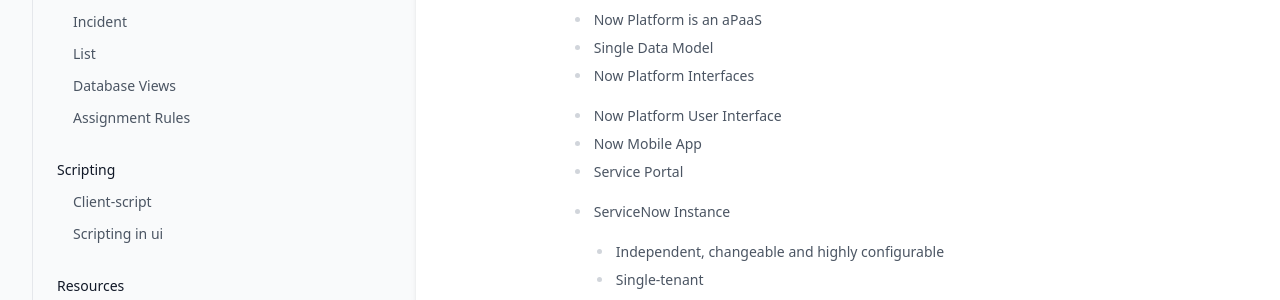
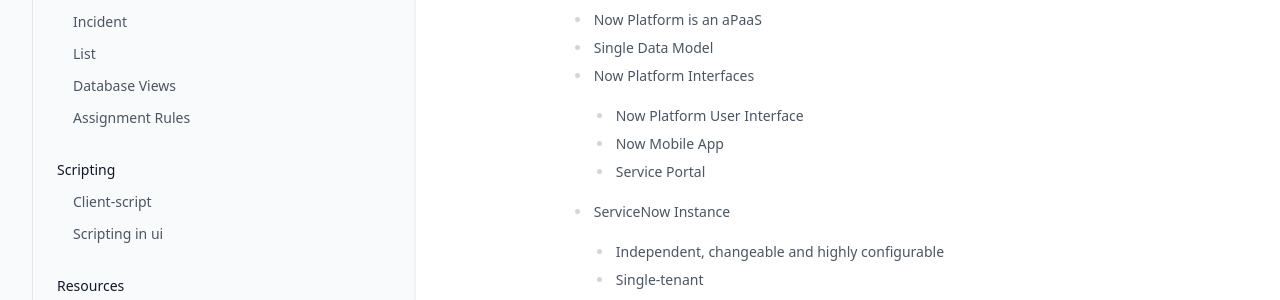
Before and after one commit to greglejeune/ebook, a Jekyll site: the page built from _servicenow/2021-11-01-snf-module1.md, in a window 1280 px wide. Shown: the part 392-692 px from the top of the page. Built offline with Jekyll 4.4.1, drawn with Linux system fonts in a browser that asks for light colours.

Commit message:
Update 2021-11-01-snf-module1.md

```diff
--- a/_servicenow/2021-11-01-snf-module1.md
+++ b/_servicenow/2021-11-01-snf-module1.md
@@ -18,12 +18,14 @@ category: snf
 <ul>
   <li>Now Platform is an aPaaS</li>
   <li>Single Data Model</li>
-  <li>Now Platform Interfaces</li>
-  <ul>
-    <li>Now Platform User Interface</li>
-    <li>Now Mobile App</li>
-    <li>Service Portal</li>
-  </ul>
+  <li>
+    Now Platform Interfaces
+    <ul>
+      <li>Now Platform User Interface</li>
+      <li>Now Mobile App</li>
+      <li>Service Portal</li>
+    </ul>
+  </li>
   <li>
     ServiceNow Instance
     <ul>
```
